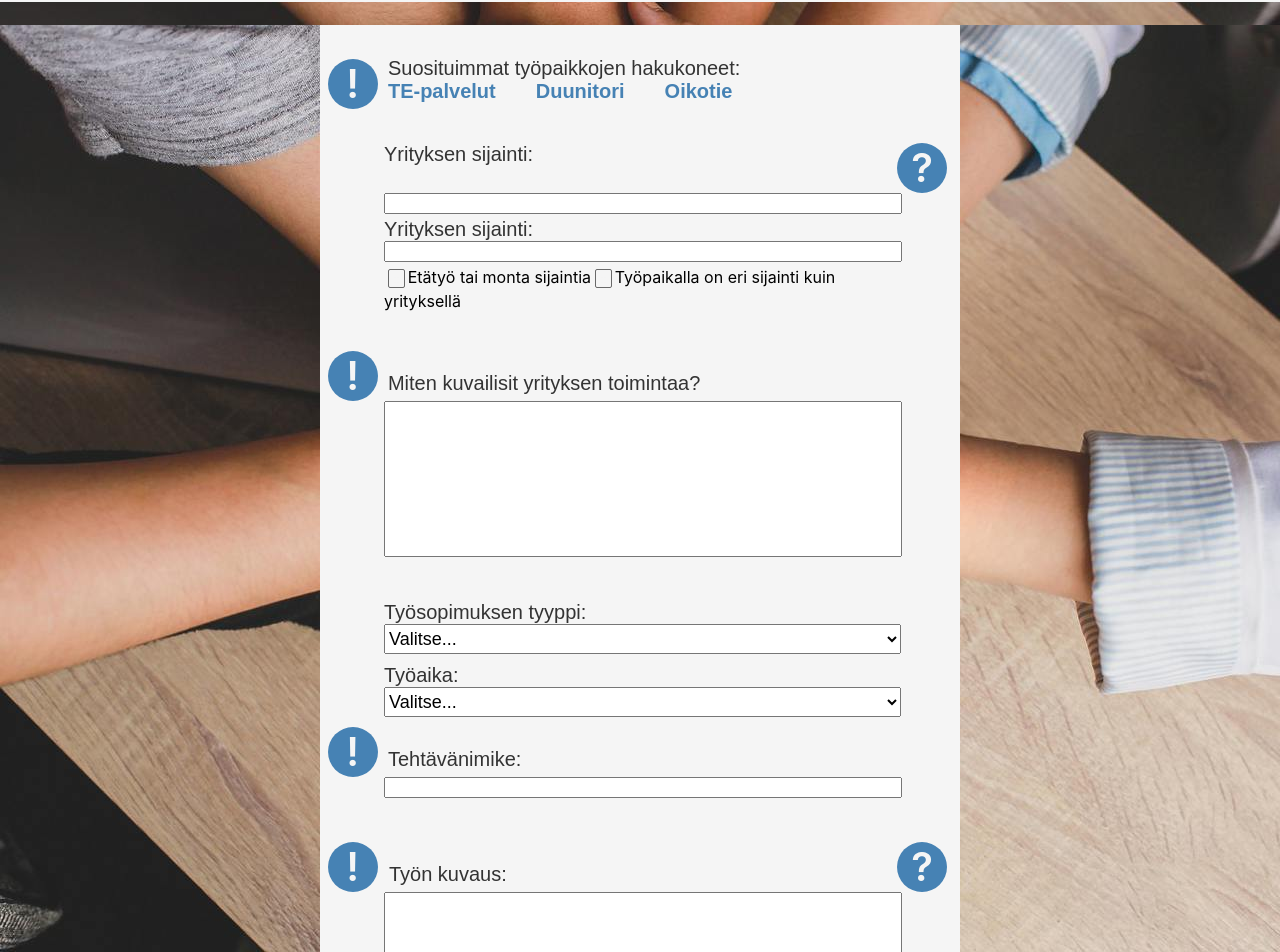
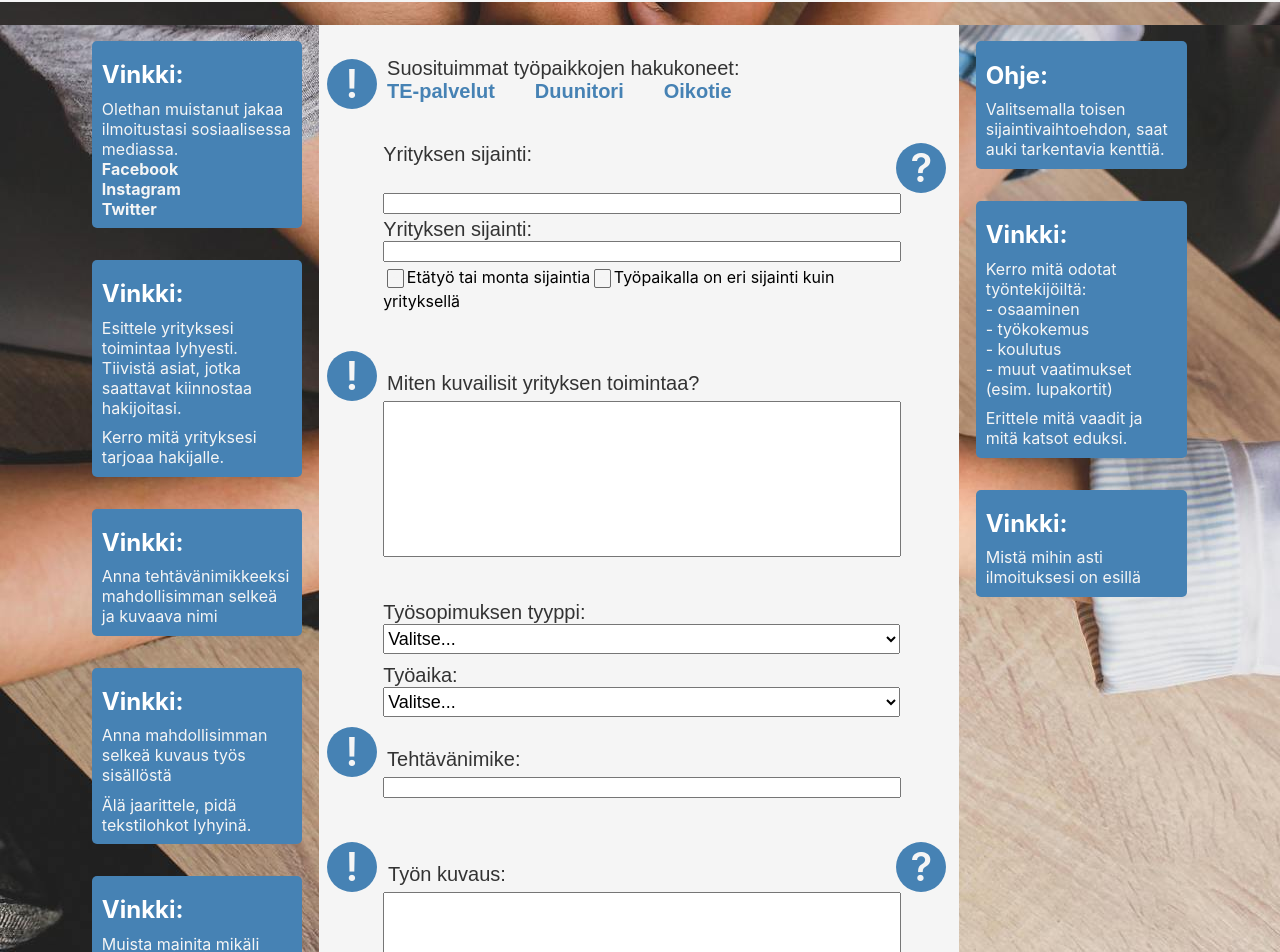
Before and after one commit to MirGitAtGitHub/RekrySalo, a React (Create React App) app in the folder rekrysalo/: page /Page2 in a window 1280 px wide. Shown: the part 205-1157 px from the top of the page. Built offline with nearby package versions, Linux system fonts and the light colour scheme.

Commit message:
commitment
moi

```diff
--- a/rekrysalo/src/pages/Page2.js
+++ b/rekrysalo/src/pages/Page2.js
@@ -52,7 +52,44 @@ const Page2 = () => {
         </div>
 
         <div className="mid-grid">
-          <div></div>
+          <div>
+            <div className="info-boxH">
+              <h2 className="info-header">Vinkki:</h2><br></br>
+              <p className="info-p">Olethan muistanut jakaa ilmoitustasi sosiaalisessa mediassa.</p>
+              <a href="https://fi-fi.facebook.com" className="info-p" style={{"padding-right": "50%"}}><strong>Facebook</strong></a>
+              <a href="https://www.instagram.com" className="info-p" style={{"padding-right": "50%"}}><strong>Instagram</strong></a>
+              <a href="https://twitter.com/?lang=eng" className="info-p"><strong>Twitter</strong></a>
+            </div>
+
+            <div className="info-boxH">
+              <h2 className="info-header">Vinkki:</h2><br></br>
+              <p className="info-p">Esittele yrityksesi toimintaa lyhyesti. Tiivistä asiat, jotka saattavat kiinnostaa hakijoitasi.</p>
+              <p className="info-p">Kerro mitä yrityksesi tarjoaa hakijalle.</p>
+            </div>
+
+            <div className="info-boxH">
+              <h2 className="info-header">Vinkki:</h2><br></br>
+              <p className="info-p">Anna tehtävänimikkeeksi mahdollisimman selkeä ja kuvaava nimi</p>
+            </div>
+
+            <div className="info-boxH">
+              <h2 className="info-header">Vinkki:</h2><br></br>
+              <p className="info-p">Anna mahdollisimman selkeä kuvaus työs sisällöstä</p>
+              <p className="info-p">Älä jaarittele, pidä tekstilohkot lyhyinä.</p>
+            </div>
+
+            <div className="info-boxH">
+              <h2 className="info-header">Vinkki:</h2><br></br>
+              <p className="info-p">Muista mainita mikäli otat vastaan video CV:itä</p>
+            </div>
+
+            <div className="info-boxH">
+              <h2 className="info-header">Vinkki:</h2><br></br>
+              <p className="info-p">Kuvalliset ilmoitukset saavat enemmän huomiota</p>
+              <p className="info-p">Valitse sellainen kuva, joka vahvistaa yrityskuvaasi.</p>
+              <p className="info-p">Videon tekeminen kannattaa, jos sinulla on siihen resursseja.</p>
+            </div>
+          </div>
 
           <div className="mid" id="mid">
 
@@ -261,7 +298,27 @@ const Page2 = () => {
             </div>
 
           </div>
-          <div></div>
+          <div>
+            <div className="info-boxK">
+              <h2 className="info-header">Ohje:</h2><br></br>
+              <p className="info-p">Valitsemalla toisen sijaintivaihtoehdon, saat auki tarkentavia kenttiä.</p>
+            </div>
+
+            <div className="info-boxK">
+              <h2 className="info-header">Vinkki:</h2><br></br>
+              <p className="info-p">Kerro mitä odotat työntekijöiltä:<br></br>
+                                    - osaaminen<br></br>
+                                    - työkokemus<br></br>
+                                    - koulutus<br></br>
+                                    - muut vaatimukset (esim. lupakortit)</p>
+              <p className="info-p">Erittele mitä vaadit ja mitä katsot eduksi.</p>
+            </div>
+
+            <div className="info-boxK">
+              <h2 className="info-header">Vinkki:</h2><br></br>
+              <p className="info-p">Mistä mihin asti ilmoituksesi on esillä</p>
+            </div>
+          </div>
         </div>
 
         <div className="footer">
```
